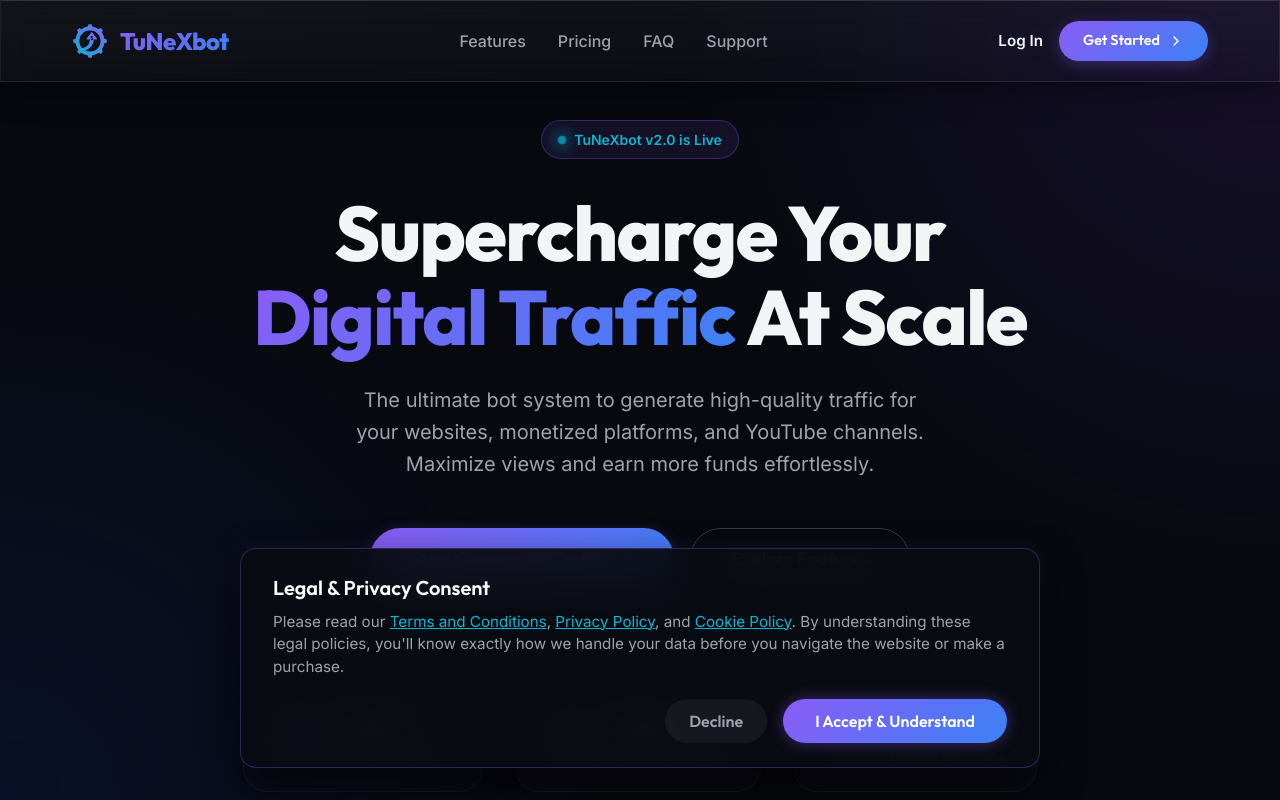
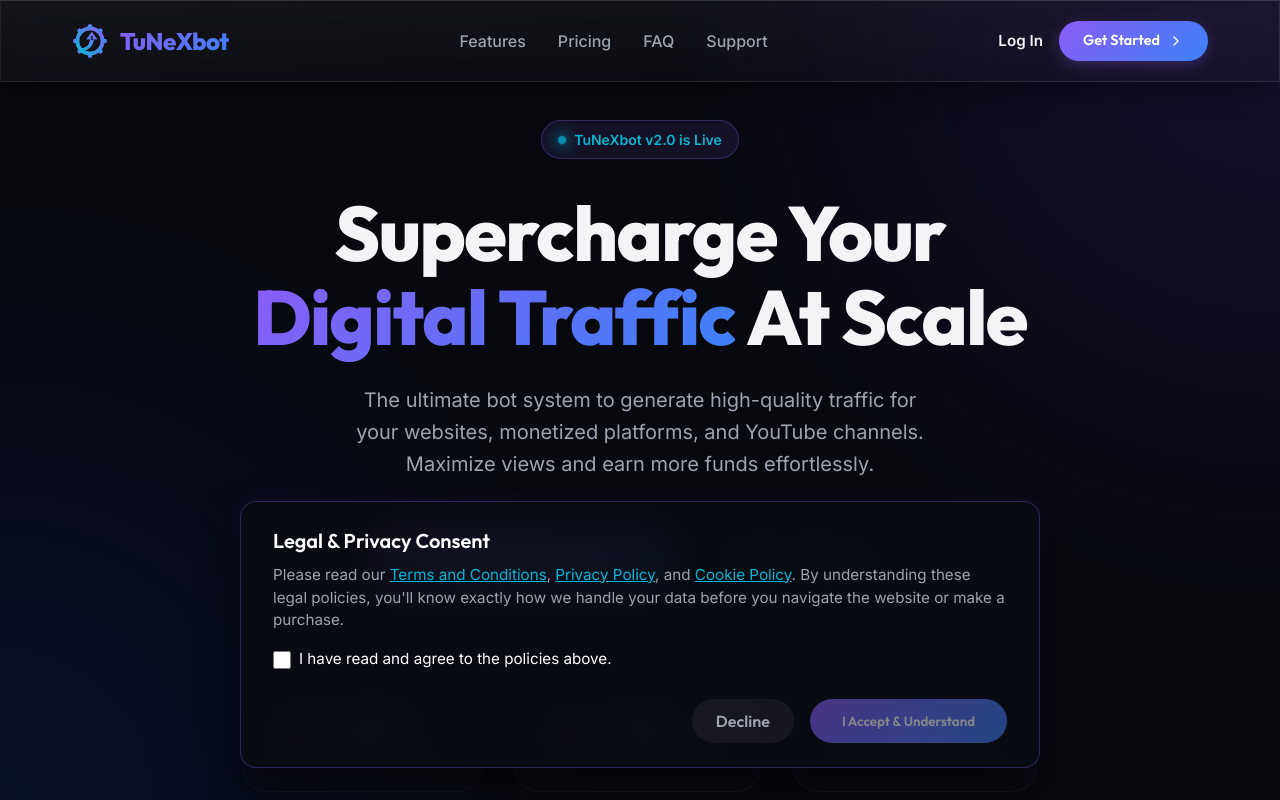
Before and after one commit to babatswags-project/tunexbot, a React (Vite) app: page / in a window 1280 px wide. Shown: the top 800 px of the page. Built offline with nearby package versions, Linux system fonts and the light colour scheme.

Commit message:
Update cookie consent logic: require checkbox and re-prompt on decline

```diff
--- a/src/components/CookieConsent.jsx
+++ b/src/components/CookieConsent.jsx
@@ -3,10 +3,12 @@
 
 const CookieConsent = () => {
     const [isVisible, setIsVisible] = useState(false);
+    const [isChecked, setIsChecked] = useState(false);
 
     useEffect(() => {
         const consent = localStorage.getItem('tunexbot_legal_consent');
-        if (!consent) {
+        const tempHide = sessionStorage.getItem('tunexbot_legal_consent_temp_hide');
+        if (!consent && !tempHide) {
             // Slight delay so it slides up after initial load
             const timer = setTimeout(() => setIsVisible(true), 1500);
             return () => clearTimeout(timer);
@@ -19,7 +21,8 @@
     };
 
     const handleReject = () => {
-        localStorage.setItem('tunexbot_legal_consent', 'rejected');
+        // Do NOT save to localStorage so it reappears on reload
+        sessionStorage.setItem('tunexbot_legal_consent_temp_hide', 'true');
         setIsVisible(false);
     };
 
@@ -58,16 +61,39 @@
                 <h4 className="outfit-font" style={{ fontSize: '1.25rem', fontWeight: 600, color: 'white', marginBottom: '0.5rem' }}>
                     Legal & Privacy Consent
                 </h4>
-                <p style={{ color: 'var(--text-secondary)', fontSize: '0.95rem', lineHeight: 1.5, margin: 0 }}>
+                <p style={{ color: 'var(--text-secondary)', fontSize: '0.95rem', lineHeight: 1.5, margin: 0, marginBottom: '1rem' }}>
                     Please read our <Link to="/legal/terms" style={{ color: 'var(--neon-cyan)', textDecoration: 'underline' }}>Terms and Conditions</Link>, <Link to="/legal/privacy" style={{ color: 'var(--neon-cyan)', textDecoration: 'underline' }}>Privacy Policy</Link>, and <Link to="/legal/cookies" style={{ color: 'var(--neon-cyan)', textDecoration: 'underline' }}>Cookie Policy</Link>. By understanding these legal policies, you'll know exactly how we handle your data before you navigate the website or make a purchase.
                 </p>
+                <label style={{ display: 'flex', alignItems: 'center', gap: '0.5rem', cursor: 'pointer', color: 'white', fontSize: '0.95rem', userSelect: 'none' }}>
+                    <input
+                        type="checkbox"
+                        checked={isChecked}
+                        onChange={(e) => setIsChecked(e.target.checked)}
+                        style={{ width: '18px', height: '18px', cursor: 'pointer', accentColor: 'var(--neon-violet)' }}
+                    />
+                    I have read and agree to the policies above.
+                </label>
             </div>
 
-            <div style={{ display: 'flex', gap: '1rem', justifyContent: 'flex-end', flexWrap: 'wrap' }}>
+            <div style={{ display: 'flex', gap: '1rem', justifyContent: 'flex-end', flexWrap: 'wrap', marginTop: '0.5rem' }}>
                 <button onClick={handleReject} className="btn" style={{ background: 'rgba(255,255,255,0.05)', color: 'var(--text-secondary)', padding: '0.75rem 1.5rem' }}>
                     Decline
                 </button>
-                <button onClick={handleAccept} className="btn btn-primary" style={{ padding: '0.75rem 2rem', boxShadow: '0 0 15px rgba(139, 92, 246, 0.4)' }}>
+                <button
+                    onClick={handleAccept}
+                    disabled={!isChecked}
+                    style={{
+                        padding: '0.75rem 2rem',
+                        boxShadow: isChecked ? '0 0 15px rgba(139, 92, 246, 0.4)' : 'none',
+                        opacity: isChecked ? 1 : 0.5,
+                        cursor: isChecked ? 'pointer' : 'not-allowed',
+                        border: 'none',
+                        borderRadius: '999px',
+                        background: 'var(--gradient-primary)',
+                        color: 'white',
+                        fontWeight: 600,
+                        fontFamily: 'Outfit, sans-serif'
+                    }}>
                     I Accept & Understand
                 </button>
             </div>
```
